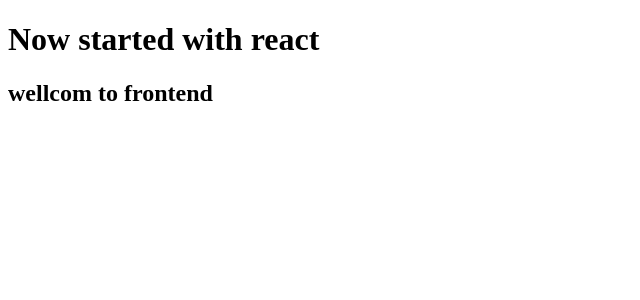
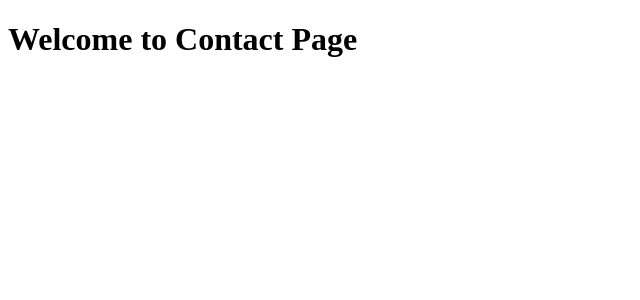
Before and after one commit to 128-Ankit/MERN-PROJECT, a React (Vite) app in the folder client/: page /contact in a window 1280 px wide. Shown: the top 300 px of the page, without its empty margins (0-640 px from the left). Built offline with nearby package versions, Linux system fonts and the light colour scheme.

Commit message:
added and understanding about react router DOM

```diff
--- a/client/package.json
+++ b/client/package.json
@@ -11,7 +11,8 @@
   },
   "dependencies": {
     "react": "^18.2.0",
-    "react-dom": "^18.2.0"
+    "react-dom": "^18.2.0",
+    "react-router-dom": "^6.22.3"
   },
   "devDependencies": {
     "@types/react": "^18.2.56",
--- a/client/src/App.jsx
+++ b/client/src/App.jsx
@@ -1,7 +1,24 @@
+import { BrowserRouter, Routes, Route } from 'react-router-dom';
+import { Home } from "./pages/Home";
+import { About } from "./pages/About";
+import { Contact } from "./pages/Contact";
+import { Services } from "./pages/Services";
+import { Register } from "./pages/Register";
+import { Login } from './pages/Login';
+
 const App = () => {
-  return <>
-    <h1>Now started with react </h1>
-    <h2>wellcom to frontend</h2>
-  </>
+  return (
+    <BrowserRouter>
+      <Routes>
+        <Route path='/home' element={<Home />} />
+        <Route path='/about' element={<About />} />
+        <Route path='/contact' element={<Contact />} />
+        <Route path='/services' element={<Services />} />
+        <Route path='/register' element={<Register />} />
+        <Route path='/login' element={<Login />} />
+      </Routes>
+    </BrowserRouter>
+  );
 }
+
 export default App;
--- /dev/null
+++ b/client/src/pages/About.jsx
@@ -0,0 +1,5 @@
+export const About = () => {
+    return <>
+        <h1>Welcome to About Page</h1>
+    </>
+}
--- /dev/null
+++ b/client/src/pages/Contact.jsx
@@ -0,0 +1,5 @@
+export const Contact = () => {
+    return <>
+        <h1>Welcome to Contact Page</h1>
+    </>
+}
--- /dev/null
+++ b/client/src/pages/Home.jsx
@@ -0,0 +1,5 @@
+export const Home = () => {
+    return <>
+        <h1>Welcome to Home Page</h1>
+    </>
+}
--- /dev/null
+++ b/client/src/pages/Login.jsx
@@ -0,0 +1,5 @@
+export const Login = () => {
+    return <>
+    <h1>wellcome to Login page </h1>
+    </>
+}
--- /dev/null
+++ b/client/src/pages/Register.jsx
@@ -0,0 +1,5 @@
+export const Register = () => {
+    return <>
+        <h1>Welcome to Register Page</h1>
+    </>
+}
--- /dev/null
+++ b/client/src/pages/Services.jsx
@@ -0,0 +1,5 @@
+export const Services = () => {
+    return <>
+        <h1>Welcome to Services Page</h1>
+    </>
+}
```
Also changed, not shown: 1 other file (tests, documents, lock files or other folders).
